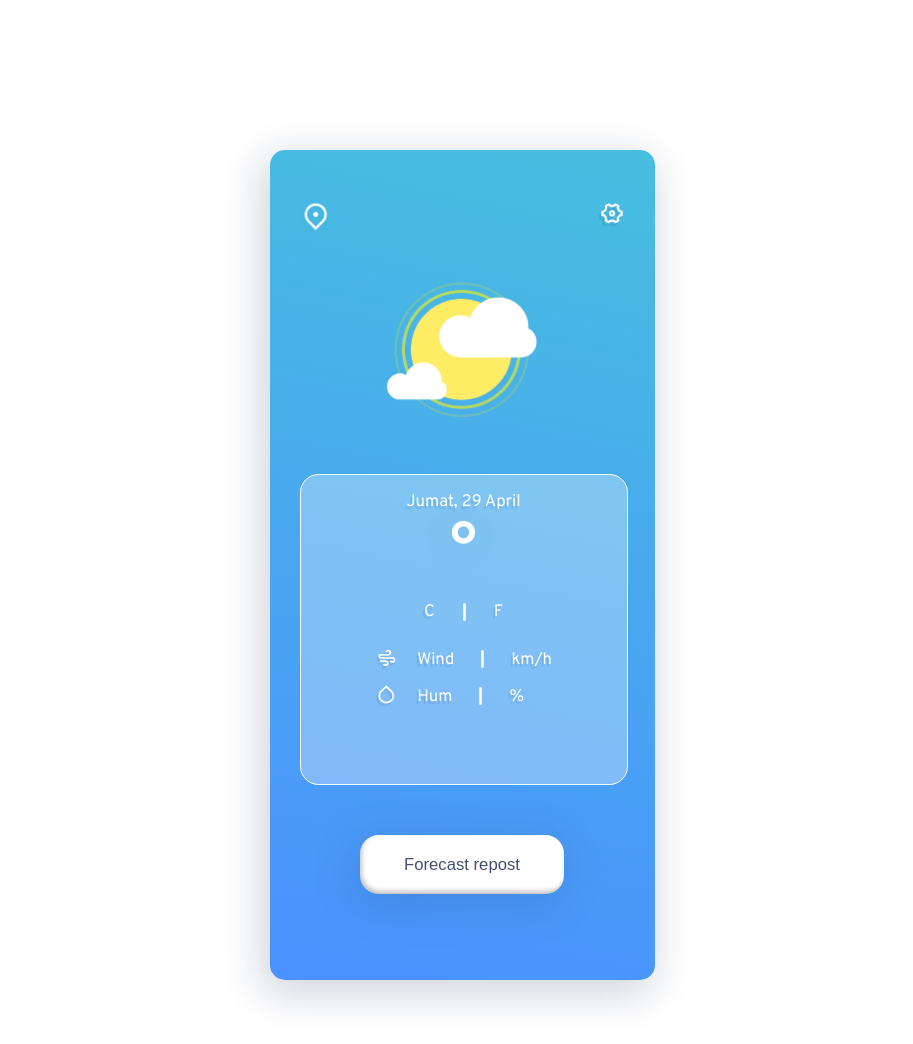
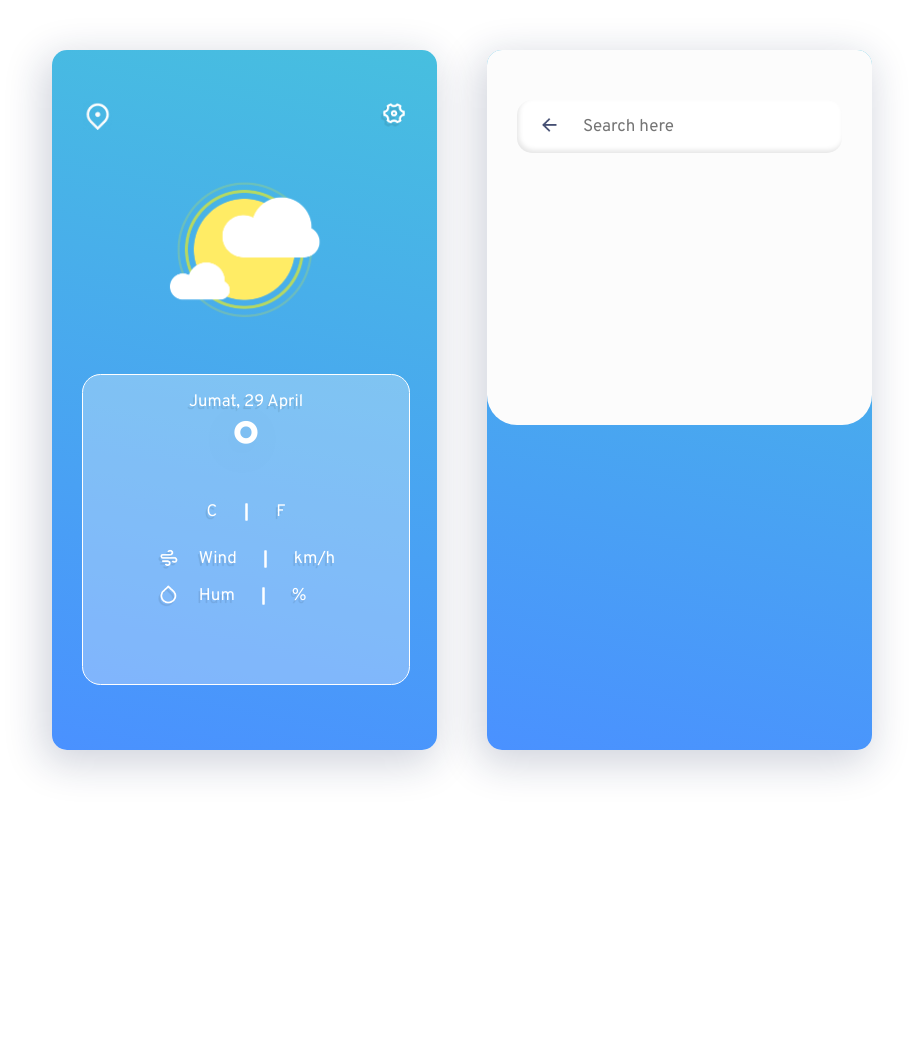
Before and after one commit to ChristianAtmaluhur/Weather-App, a plain HTML site: page index.html in a window 1280 px wide. Shown: the whole page, without its empty margins (178-1091 px from the left). Drawn offline with Linux system fonts and the light colour scheme.

Commit message:
Mengembangkan fitur untuk menambahkan lokasi lain

```diff
--- a/css/index.css
+++ b/css/index.css
@@ -6,12 +6,13 @@ section {
     height: 150vh;
     display: flex;
     justify-content: center;
-    padding-top: 150px;
+    padding-top: 50px;
+    gap: 50px;
 }
 
 .container {
     width: 385px;
-    height: 830px;
+    height: 700px;
     border-radius: 15px;
     background: linear-gradient(192.05deg, #47BFDF 0%, #4A91FF 100%);
     box-shadow: -5px 10px 40px 3px rgba(19, 35, 78, 0.2);
@@ -19,7 +20,7 @@ section {
     box-sizing: border-box;
 }
 
-header {
+.container header {
     display: flex;
     justify-content: space-between;
     align-items: center;
@@ -49,6 +50,10 @@ header .left h1 {
 .logo {
     text-align: center;
     margin-bottom: 30px;
+}
+
+.setting-btn {
+    cursor: pointer;
 }
 
 .weather-icon {
@@ -173,30 +178,73 @@ header .left h1 {
     font-family: 'Overpass';
     font-style: normal;
     font-weight: 400;
-    font-size: 16.6886px;
+    font-size: 17px;
     line-height: 21px;
     color: #FFFFFF;
     text-shadow: -1.85429px 2.78143px 0.927143px rgba(0, 0, 0, 0.1);
 }
 
-.btn-container {
-    text-align: center;
+
+/* new location card */
+.new-loc {
+    width: 385px;
+    height: 700px;
+    border-radius: 15px;
+    background: linear-gradient(192.05deg, #47BFDF 0%, #4A91FF 100%);
+    box-shadow: -5px 10px 40px 3px rgba(19, 35, 78, 0.2);
+    box-sizing: border-box;
 }
 
-.report-btn {
-    margin: 50px auto;
+.new-loc header {
+    height: 375px;
+    background: #FCFCFC;
+    border-radius: 15px 15px 30px 30px;
+    padding: 50px 30px 0px;
+    box-sizing: border-box;
+    display: flex;
+}
+
+.new-loc header form {
+    width: 100%;
+    height: 53px;
+    background: #FFFFFF;
+    box-shadow: inset 1.85429px -2.78143px 5.56286px rgba(0, 0, 0, 0.1), inset -5.56286px 3.70857px 3.70857px rgba(255, 255, 255, 0.1);
+    border-radius: 15px;
+    padding: 15px;
+    box-sizing: border-box;
+    display: flex;
+    gap: 15px;
+    align-items: center;
+}
+
+form button {
+    cursor: pointer;
+    width: fit-content;
+    height: fit-content;
     border: none;
-    width: 203.97px;
-    height: 59.34px;
-    left: 89.93px;
-    top: 738.01px;
-    background: #FFFFFF;
-    box-shadow: -3.70857px 7.41714px 46.3571px 3.70857px rgba(0, 0, 0, 0.1), inset 1.85429px -2.78143px 5.56286px rgba(0, 0, 0, 0.25), inset -5.56286px 3.70857px 3.70857px rgba(255, 255, 255, 0.25);
-    border-radius: 18.5429px;
+    background-color: transparent;
+}
+
+form img {
+    width: 22px;
+    height: 22px;
+}
+
+form input {
+    border: none;
+    background-color: transparent;
+    width: 100%;
+    height: 26px;
+    font-family: 'Overpass';
     font-style: normal;
     font-weight: 400;
-    font-size: 16.6886px;
+    font-size: 17px;
     line-height: 21px;
-    color: #444E72;
-    cursor: pointer;
+    color: #838BAA;
 }
+
+input:focus,
+textarea:focus,
+select:focus {
+    outline: none;
+}
--- a/index.html
+++ b/index.html
@@ -16,7 +16,7 @@
                     <img src="img/map.png" alt="">
                     <h1 class="city"></h1>
                 </div>
-                <img src="img/set.png" alt="">
+                <img src="img/set.png" class="setting-btn">
             </header>
             <div class="logo"><img src="img/partly-cloudy-day.png" class="weather-icon"></div>
             <div class="box">
@@ -46,14 +46,18 @@
                     </div>
                 </div>
             </div>
-            <div class="btn-container"><button class="report-btn">Forecast repost</button></div>
+        </div>
+
+        <div class="new-loc">
+            <header>
+                <form>
+                    <button><img src="img/arrow.png" alt=""></button>
+                    <input type="text" placeholder="Search here" value="">
+                </form>
+            </header>
         </div>
     </section>
-
-    <!-- <section>
-        <div class="mapouter"><div class="gmap_canvas"><iframe width="600" height="500" id="gmap_canvas" src="https://maps.google.com/maps?q=Jakarta&t=&z=13&ie=UTF8&iwloc=&output=embed" frameborder="0" scrolling="no" marginheight="0" marginwidth="0"></iframe><a href="https://fmovies-online.net"></a><br><style>.mapouter{position:relative;text-align:right;height:500px;width:600px;}</style><a href="https://www.embedgooglemap.net">google map in website</a><style>.gmap_canvas {overflow:hidden;background:none!important;height:500px;width:600px;}</style></div></div>
-    </section> -->
-
-    <script src="index.js"></script>
+    <script src="js/app.js"></script>
+    <script src="js/index.js"></script>
 </body>
 </html>
--- /dev/null
+++ b/js/app.js
@@ -0,0 +1,3 @@
+window.addEventListener('DOMContentLoaded', () => {
+    currentDate()
+})
--- a/index.js
+++ b/js/index.js
@@ -1,4 +1,8 @@
-// Tanggal
+
+
+
+// Menentukan Tanggal Sekarang
+function currentDate() {
     const month = ['Januari', 'Februari', 'Maret','April', 'Mei', 'Juni', 'Juli', 'Agustus', 'September', 'Oktober', 'November', 'Desember']
     const days = ['Minggu', 'Senin', 'Selasa', 'Rabu', 'Kamis', 'Jumat', 'Sabtu'];
 
@@ -11,23 +15,33 @@ const mm = d.getMonth();
     const nowDate = `${dayName}, ${dd} ${month[mm]}`;
 
     date.textContent = nowDate
+}
 
 // Mendapatkan Lokasi Sekarang
 navigator.geolocation.getCurrentPosition((position) => {
     const p = position.coords;
     const APIKey = '8769f4545ea2c79a35ef17dbcec226bc'
+    playFetch(p, APIKey)
+})
 
+// Fetch untuk memanggil API
+function playFetch(p, APIKey) {
+    let url = `https://api.openweathermap.org/data/2.5/weather?lat=${p.latitude}&lon=${p.longitude}&appid=${APIKey}`
 
-    fetch(`https://api.openweathermap.org/data/2.5/weather?lat=${p.latitude}&lon=${p.longitude}&appid=${APIKey}`)
+    fetch(url)
     .then(response => response.json())
     .then(data => {
-        console.log(data);
+        // console.log(data);
         const {
             name, wind, main, weather
         } = data
 
+        mainFunc(name, wind, main, weather)
+    })
+}
 
-
+// Menampilkan data dari API
+function mainFunc(name, wind, main, weather) {
     const cityName = document.querySelector('.city')
         let weatherImg = document.querySelector('.weather-icon')
         const temp = document.querySelector('.temp h1')
@@ -82,5 +96,12 @@ navigator.geolocation.getCurrentPosition((position) => {
         cityName.textContent = name
         windSpeed.textContent = wind.speed
         hum.textContent = main.humidity
+}
+
+//Form
+const form = document.querySelector('form')
+const input = document.querySelector('form input')
+
+form.addEventListener('submit', e => {
+    e.preventDefault()
 })
-})
```
Also changed, not shown: img/arrow.png (added). Lines whose indentation alone changed are shown as unchanged.
